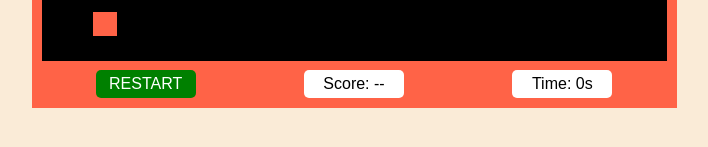
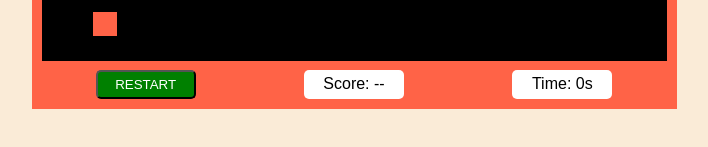
Before and after one commit to ja-wojtek/snake, a plain HTML site: page index.html in a window 1280 px wide. Shown: the part 611-758 px from the top of the page, 286-994 px from the left. Drawn offline with Linux system fonts and the light colour scheme.

Commit message:
Restart button. Change type to button

```diff
--- a/index.html
+++ b/index.html
@@ -14,7 +14,7 @@
     <h1>SNAKE !</h1>
     <canvas class="board"></canvas>
     <div class="table">
-      <p class="btn-restart" id="btn-restart">RESTART</p>
+      <button class="btn-restart" id="btn-restart">RESTART</button>
       <p class="scoreField" id="score">Score: --</p>
       <p class="timeField" id="time">Time: --</p>
     </div>
```
